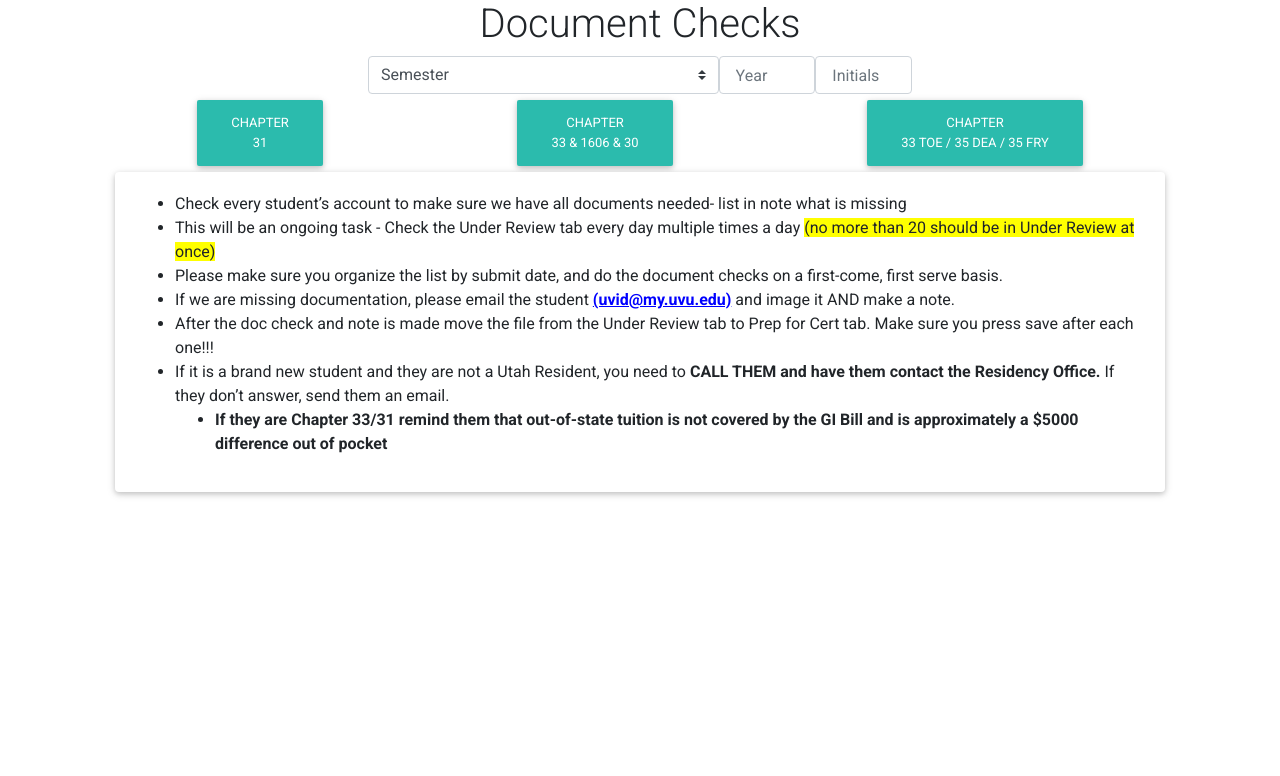
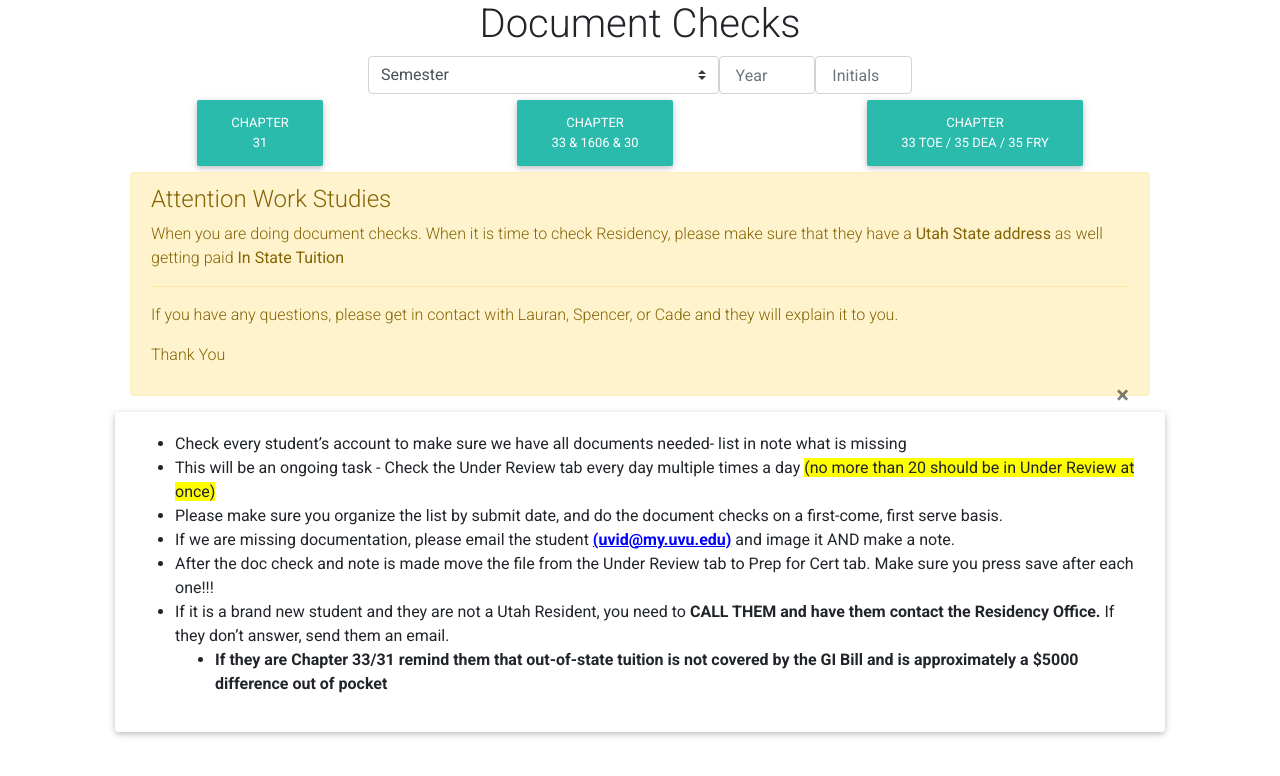
Before and after one commit to jeffsnff/VSCDocCheck, a React (Create React App) app: page / in a window 1280 px wide. Shown: the top 776 px of the page. Built offline with nearby package versions, Linux system fonts and the light colour scheme.

Commit message:
Adds warning to doc checks for users to look for in state tuition as well as utah address now

```diff
--- a/src/semesterInfo/SemesterInfo.js
+++ b/src/semesterInfo/SemesterInfo.js
@@ -1,5 +1,5 @@
 import React, { useEffect, useState } from 'react'
-import { MDBBtn, MDBCol, MDBContainer, MDBRow } from 'mdbreact'
+import { MDBAlert, MDBBtn, MDBCol, MDBContainer, MDBRow } from 'mdbreact'
 import Info from '../info/Info.js'
 import ChapterQuestions from '../chapterQuestions/ChapterQuestions.js'
 
@@ -113,6 +113,15 @@ function SemesterInfo() {
           <MDBBtn name='chapter' value='33' onClick={chapterSelected }>Chapter <br/>33 & 1606 & 30</MDBBtn>
           <MDBBtn name='chapter' value='toe' onClick={chapterSelected }>Chapter <br/>33 TOE / 35 DEA / 35 FRY</MDBBtn>
         </MDBRow>
+        <MDBContainer>
+        <MDBAlert color='warning' dismiss>
+          <h4>Attention Work Studies</h4>
+          <p>When you are doing document checks. When it is time to check Residency, please make sure that they have a <b>Utah State address</b> as well getting paid <b>In State Tuition</b></p>
+          <hr/>
+          <p>If you have any questions, please get in contact with Lauran, Spencer, or Cade and they will explain it to you.</p>
+          <p>Thank You</p>
+        </MDBAlert>
+        </MDBContainer>
       </MDBCol>
 
       {
```
